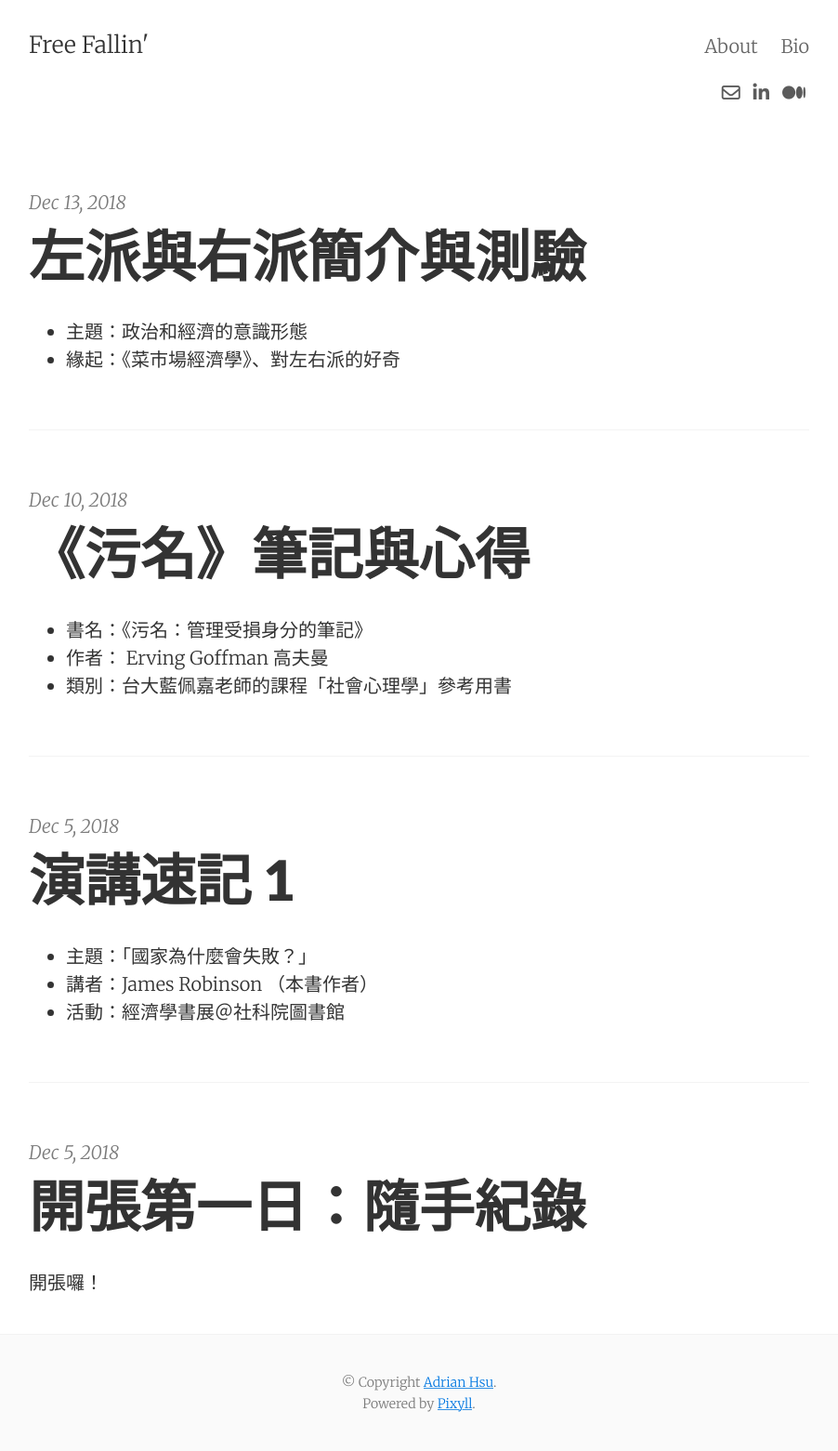
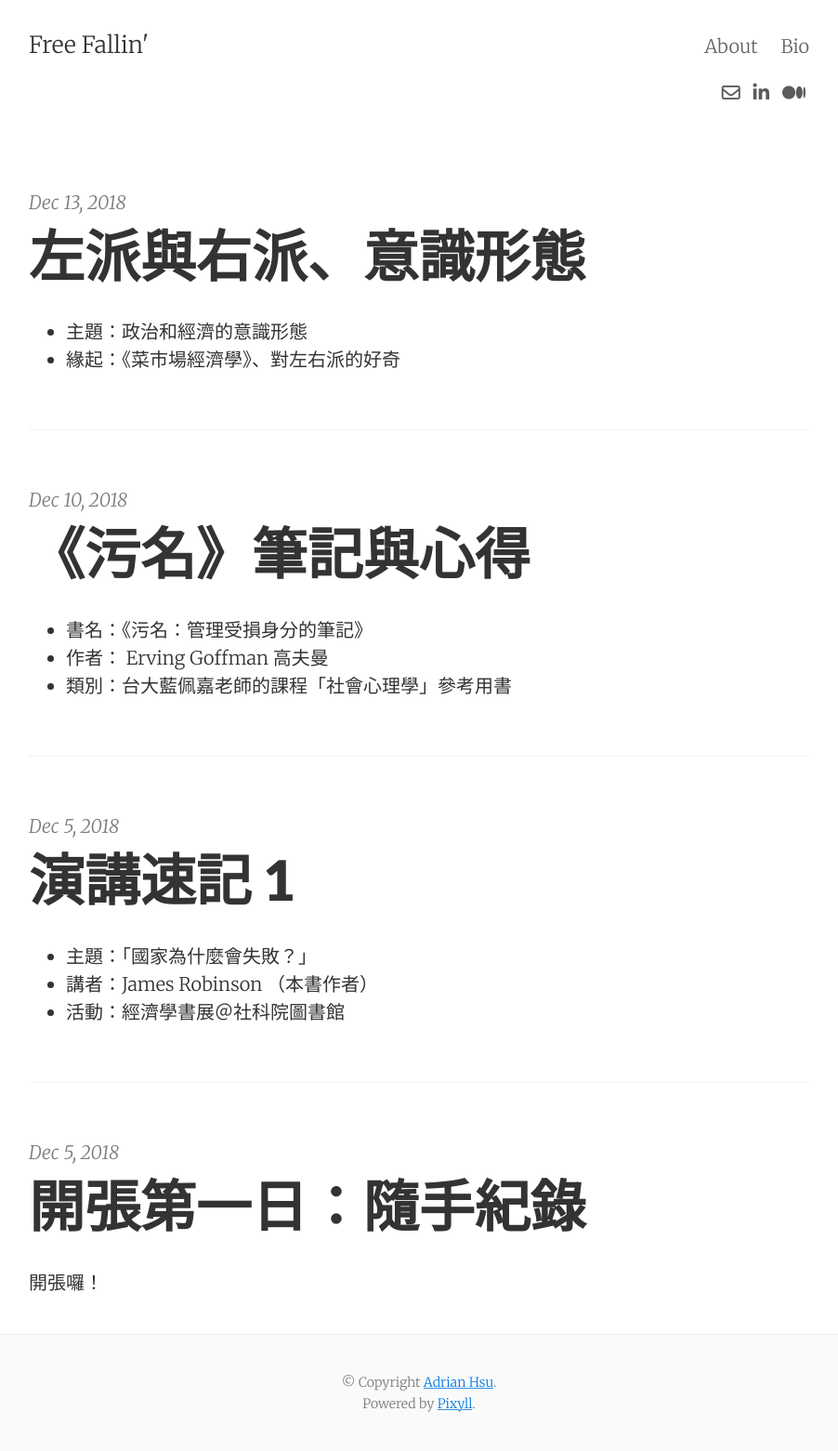
Before and after one commit to AdrianHsu/AdrianHsu.github.io, a Jekyll site: the page built from index.html, in a window 1280 px wide. Shown: the whole page at 93% size, without its empty margins (189-1091 px from the left). Built offline with Jekyll 4.4.1, drawn with Linux system fonts in a browser that asks for light colours; nearby versions of some CDN libraries; the list of posts is cut into pages by our own code; comment, search, counter and statistics services are not loaded.

Commit message:
blog push

```diff
--- a/_posts/2018-12-13-left-right.md
+++ b/_posts/2018-12-13-left-right.md
@@ -1,6 +1,6 @@
 ---
 layout:     post
-title:      左派與右派簡介與測驗
+title:      左派與右派、意識形態
 date:       2018-12-13
 summary:
 categories:  soci
```
